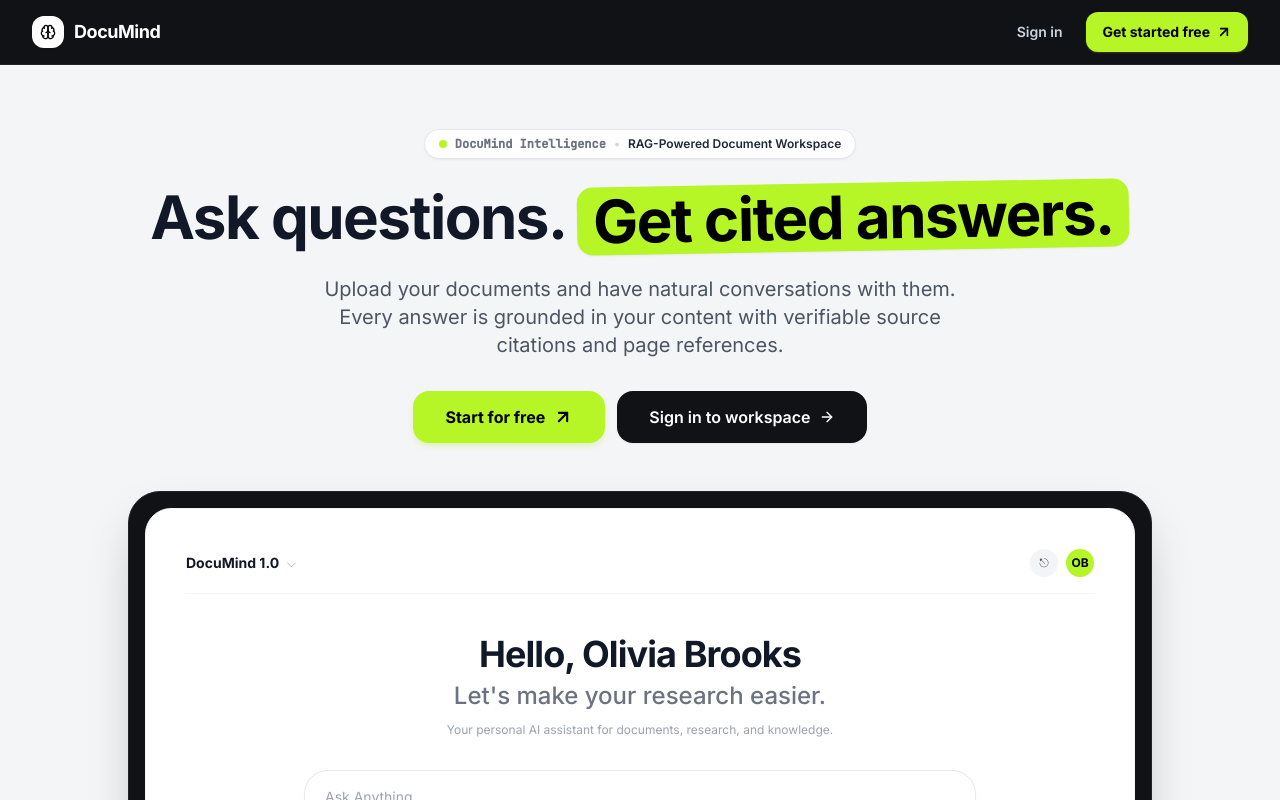
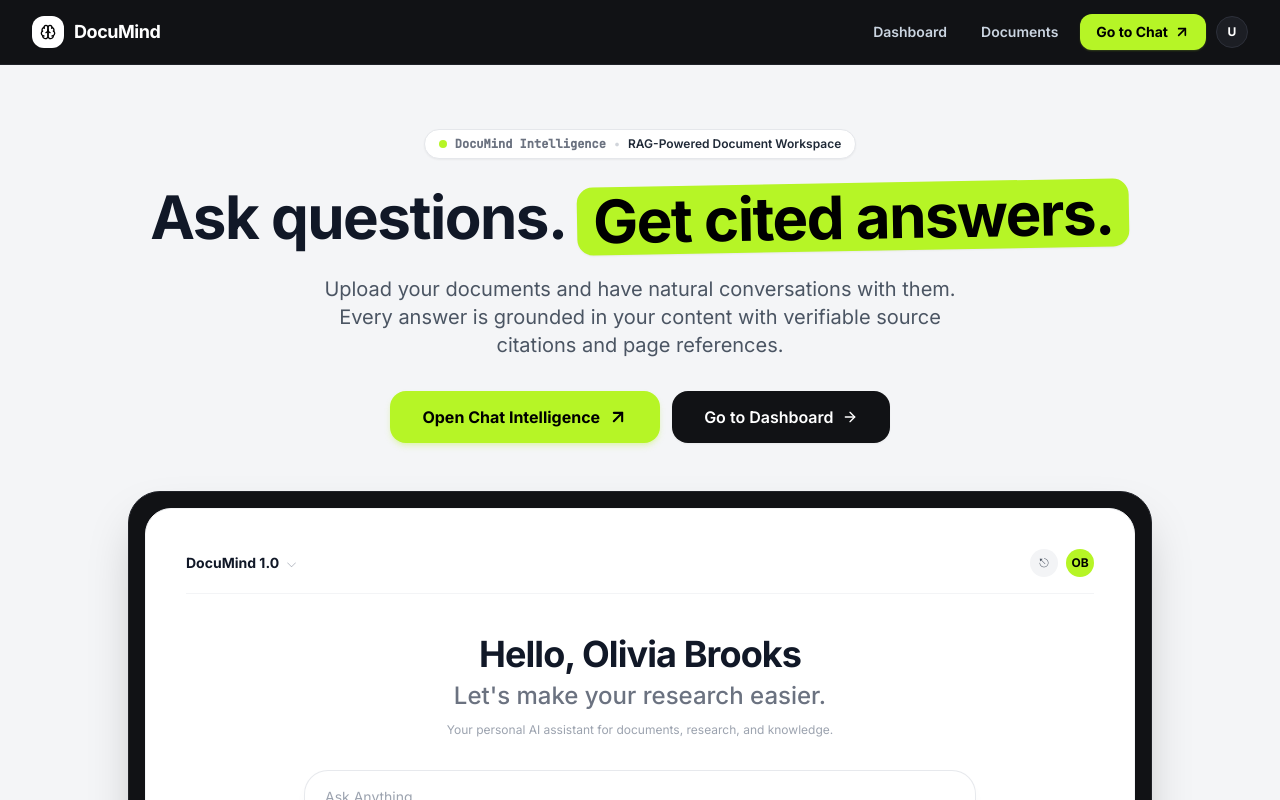
Before and after one commit to Roygautam8852/Documind-, a React (Vite) app in the folder frontend/: page / in a window 1280 px wide. Shown: the top 800 px of the page. Built offline with nearby package versions, Linux system fonts and the light colour scheme; no server answers; sample sign-in values are in the browser's storage.

Commit message:
fix(auth): persist session in localStorage and display authenticated workspace nav on landing page

```diff
--- a/frontend/src/features/landing/LandingPage.tsx
+++ b/frontend/src/features/landing/LandingPage.tsx
@@ -1,4 +1,5 @@
 import { Link } from 'react-router-dom'
+import { useQuery } from '@tanstack/react-query'
 import {
   FileText,
   Brain,
@@ -12,8 +13,20 @@ import {
   Scale,
   Cpu,
 } from 'lucide-react'
+import { getAccessToken, apiClient } from '@/lib/api-client'
 
 export function LandingPage() {
+  const token = getAccessToken()
+  const { data: userProfile } = useQuery({
+    queryKey: ['current-user'],
+    queryFn: () => apiClient.get<{ id: string; email: string }>('/auth/me'),
+    enabled: Boolean(token),
+    staleTime: 5 * 60 * 1000,
+    retry: false,
+  })
+
+  const isLoggedIn = Boolean(token)
+
   return (
     <div className="min-h-screen bg-[#F4F5F7] text-gray-900 selection:bg-[#b6f526] selection:text-black">
       {/* ── Top Navigation Bar ────────────────────────────────────────── */}
@@ -25,6 +38,36 @@ export function LandingPage() {
             </div>
             <span className="font-bold text-white text-lg tracking-tight">DocuMind</span>
           </Link>
+          {isLoggedIn ? (
+            <div className="flex items-center gap-2.5">
+              <Link
+                to="/dashboard"
+                className="text-sm font-semibold text-slate-300 hover:text-white px-3 py-2 rounded-xl hover:bg-[#1c1e24] transition-colors"
+              >
+                Dashboard
+              </Link>
+              <Link
+                to="/documents"
+                className="text-sm font-semibold text-slate-300 hover:text-white px-3 py-2 rounded-xl hover:bg-[#1c1e24] transition-colors hidden sm:inline-block"
+              >
+                Documents
+              </Link>
+              <Link
+                to="/chat"
+                className="bg-[#b6f526] hover:bg-[#a5e61c] text-black font-bold text-sm px-4 py-2 rounded-xl transition-all shadow-sm shadow-[#b6f526]/20 active:scale-95 flex items-center gap-1.5"
+              >
+                <span>Go to Chat</span>
+                <ArrowUpRight className="w-4 h-4 stroke-[2.5]" />
+              </Link>
+              <Link
+                to="/dashboard"
+                className="w-8 h-8 rounded-full bg-[#1c1e24] hover:bg-[#252830] border border-[#2d303a] text-white font-bold flex items-center justify-center text-xs transition-colors"
+                title={userProfile?.email ?? 'Logged in'}
+              >
+                {userProfile?.email ? userProfile.email[0].toUpperCase() : 'U'}
+              </Link>
+            </div>
+          ) : (
             <div className="flex items-center gap-3">
               <Link
                 to="/login"
@@ -40,6 +83,7 @@ export function LandingPage() {
                 <ArrowUpRight className="w-4 h-4 stroke-[2.5]" />
               </Link>
             </div>
+          )}
         </div>
       </header>
 
@@ -65,6 +109,24 @@ export function LandingPage() {
             your content with verifiable source citations and page references.
           </p>
 
+          {isLoggedIn ? (
+            <div className="flex flex-col sm:flex-row items-center justify-center gap-3 pt-2">
+              <Link
+                to="/chat"
+                className="w-full sm:w-auto bg-[#b6f526] hover:bg-[#a5e61c] text-black font-bold text-base px-8 py-3.5 rounded-2xl transition-all shadow-md shadow-[#b6f526]/25 active:scale-95 flex items-center justify-center gap-2"
+              >
+                <span>Open Chat Intelligence</span>
+                <ArrowUpRight className="w-5 h-5 stroke-[2.5]" />
+              </Link>
+              <Link
+                to="/dashboard"
+                className="w-full sm:w-auto bg-[#111215] hover:bg-[#1c1e24] text-white font-semibold text-base px-8 py-3.5 rounded-2xl transition-all shadow-sm active:scale-95 flex items-center justify-center gap-2"
+              >
+                <span>Go to Dashboard</span>
+                <ArrowRight className="w-4 h-4" />
+              </Link>
+            </div>
+          ) : (
             <div className="flex flex-col sm:flex-row items-center justify-center gap-3 pt-2">
               <Link
                 to="/register"
@@ -81,6 +143,7 @@ export function LandingPage() {
                 <ArrowRight className="w-4 h-4" />
               </Link>
             </div>
+          )}
         </div>
 
         {/* ── Interactive EchoAI Mockup (Directly reflecting user's screenshot) ── */}
--- a/frontend/src/lib/api-client.ts
+++ b/frontend/src/lib/api-client.ts
@@ -10,21 +10,30 @@ const API_BASE = import.meta.env.VITE_API_URL
   ? `${import.meta.env.VITE_API_URL}/api/v1`
   : '/api/v1'
 
-// Token stored in memory with sessionStorage fallback for page refresh resilience
-let _accessToken: string | null = typeof window !== 'undefined' ? window.sessionStorage.getItem('documind_token') : null
+// Token stored in memory with localStorage and sessionStorage fallback
+let _accessToken: string | null =
+  typeof window !== 'undefined'
+    ? window.localStorage.getItem('documind_token') || window.sessionStorage.getItem('documind_token')
+    : null
 
 export function setAccessToken(token: string | null): void {
   _accessToken = token
   if (typeof window !== 'undefined') {
     if (token) {
+      window.localStorage.setItem('documind_token', token)
       window.sessionStorage.setItem('documind_token', token)
     } else {
+      window.localStorage.removeItem('documind_token')
       window.sessionStorage.removeItem('documind_token')
     }
   }
 }
 
 export function getAccessToken(): string | null {
+  if (!_accessToken && typeof window !== 'undefined') {
+    _accessToken =
+      window.localStorage.getItem('documind_token') || window.sessionStorage.getItem('documind_token')
+  }
   return _accessToken
 }
 
```
Lines whose indentation alone changed are shown as unchanged.
